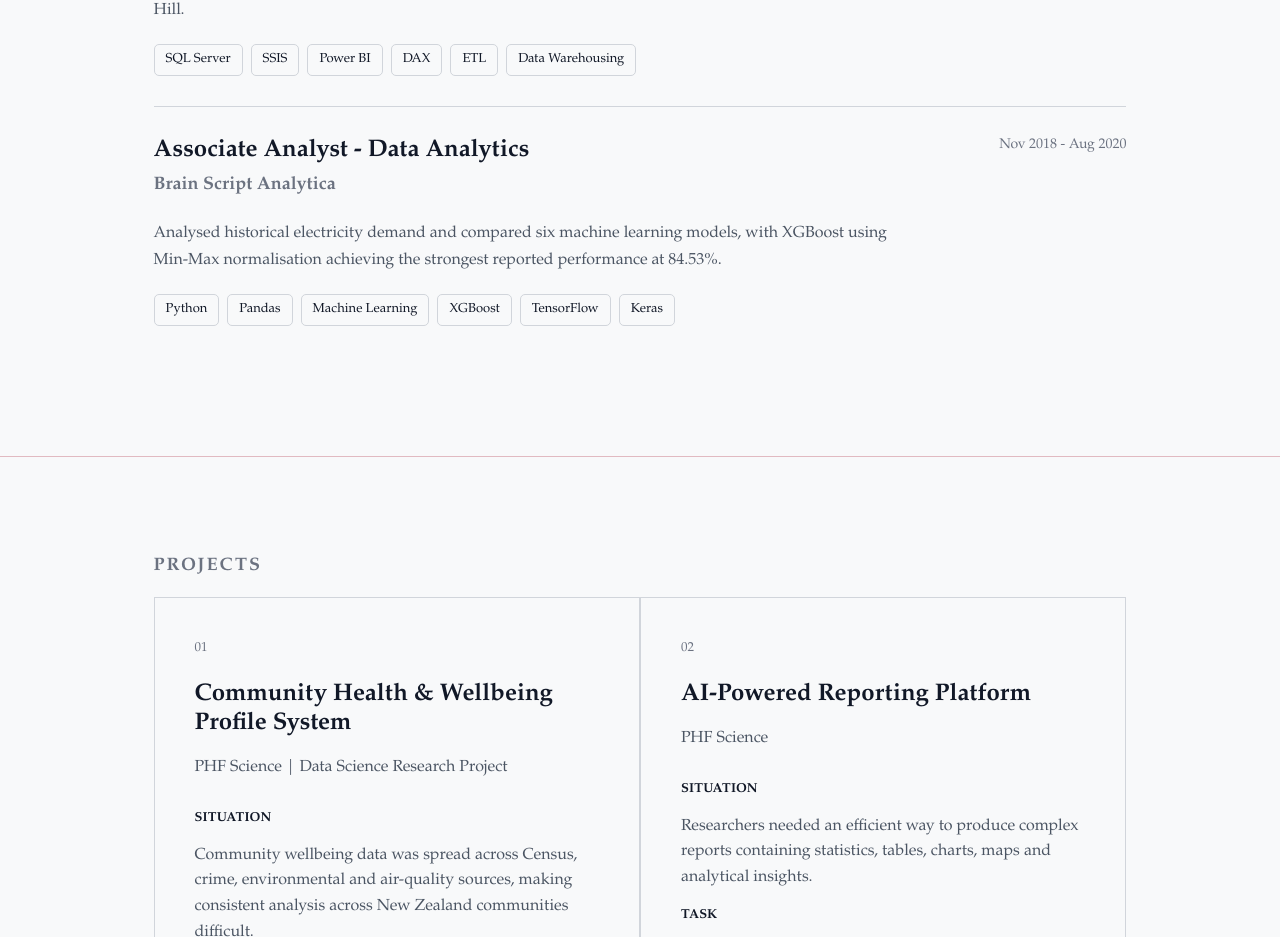
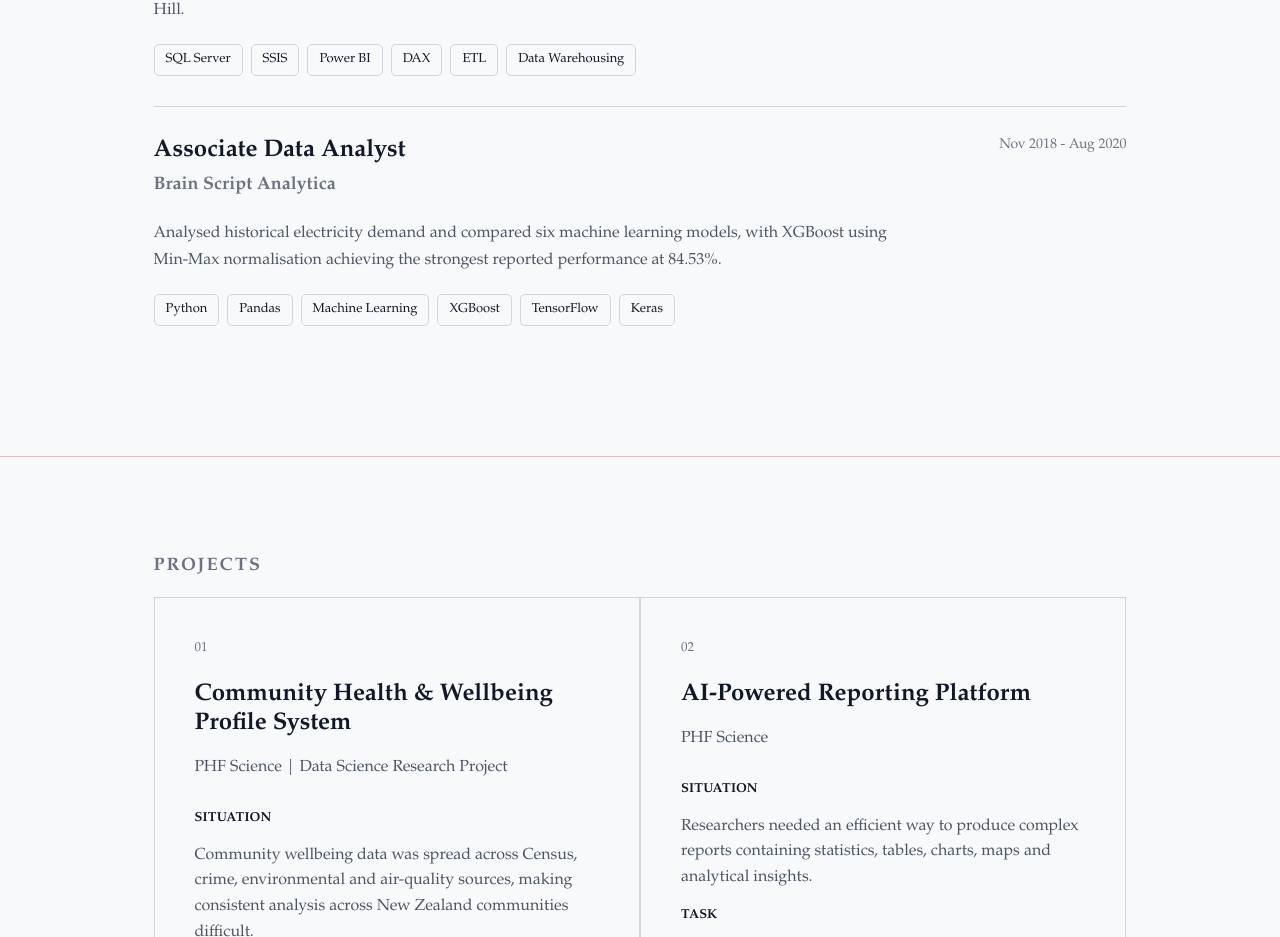
Before and after one commit to AnjuSambasivan93/my-portfolio, a React (Vite) app: page / in a window 1280 px wide. Shown: the part 6015-6952 px from the top of the page. Built offline with nearby package versions, Linux system fonts and the light colour scheme.

Commit message:
Changed experience

```diff
--- a/src/sections/Experience.tsx
+++ b/src/sections/Experience.tsx
@@ -83,7 +83,7 @@ function Experience() {
             <div className="experience-item">
                 <div className="experience-header">
                     <div>
-                        <h3>Associate Analyst - Data Analytics</h3>
+                        <h3>Associate Data Analyst</h3>
                         <h4>Brain Script Analytica</h4>
                     </div>
                     <span>Nov 2018 - Aug 2020</span>
```
